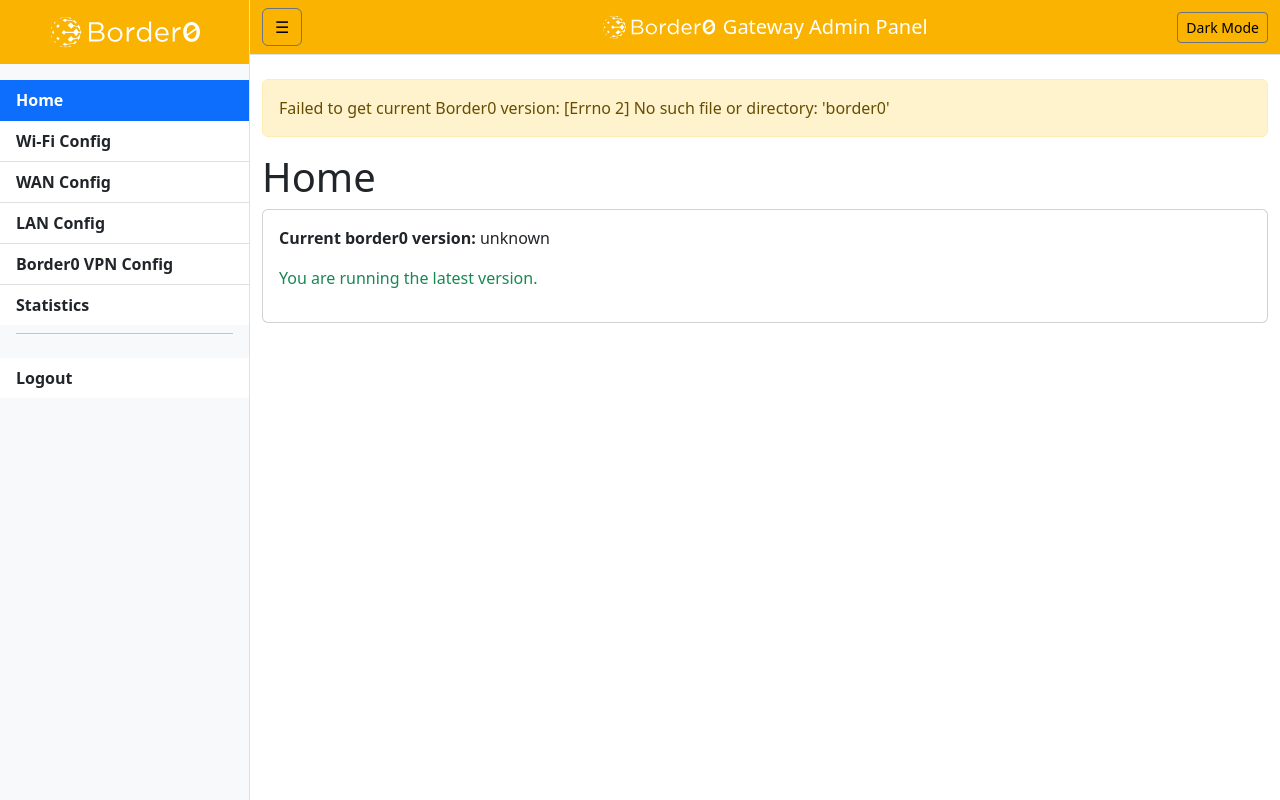
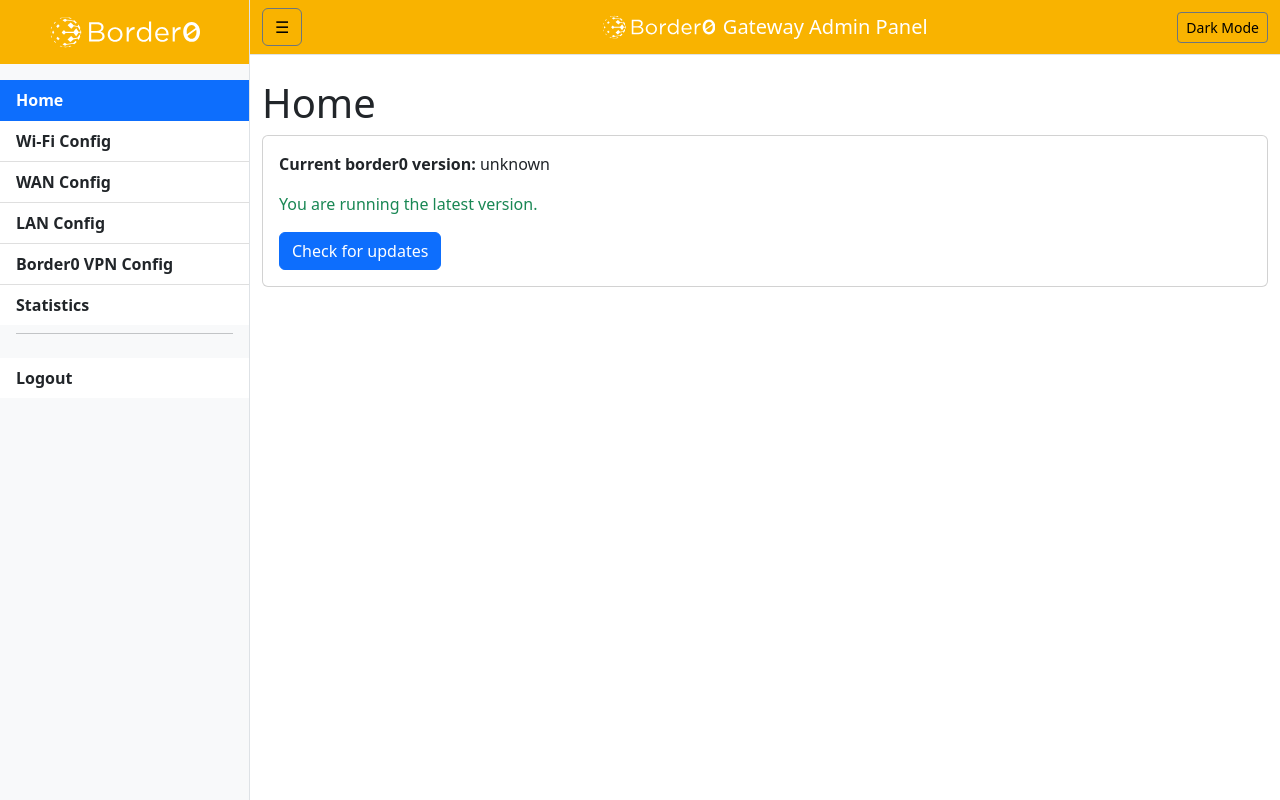
Before and after one commit to borderzero/border0-router, a Flask app: page / in a window 1280 px wide. Run offline with Flask 2, Linux system fonts and the light colour scheme; the visitor is signed in with stand-in values (Sample User, id 1); some libraries are stand-ins or nearby versions.

Commit message:
improving version check and upgrade logic

```diff
--- a/webui/gateway_admin/modules/home/routes.py
+++ b/webui/gateway_admin/modules/home/routes.py
@@ -1,5 +1,8 @@
+import os
+import json
+import re
 import subprocess
-import re
+import urllib.request
 from flask import Blueprint, render_template, current_app, flash, redirect, url_for
 from flask_login import login_required
 
@@ -8,30 +11,61 @@
 @home_bp.route('/')
 @login_required
 def index():
+    cache_dir = '/etc/border0'
+    cache_file = os.path.join(cache_dir, 'version_cache.json')
+    data = {}
+    try:
+        with open(cache_file) as f:
+            data = json.load(f)
+    except Exception:
+        pass
+    current_version = data.get('current_version', 'unknown')
+    update_available = data.get('update_available', False)
+    new_version = data.get('new_version')
+    return render_template(
+        'home/index.html',
+        current_version=current_version,
+        update_available=update_available,
+        new_version=new_version
+    )
+@home_bp.route('/check_update', methods=['POST'])
+@login_required
+def check_update():
     cli = current_app.config.get('BORDER0_CLI_PATH', 'border0')
-    # Get current version
+    cache_dir = '/etc/border0'
+    cache_file = os.path.join(cache_dir, 'version_cache.json')
+    os.makedirs(cache_dir, exist_ok=True)
     try:
-        out = subprocess.check_output([cli, '--version'], stderr=subprocess.STDOUT, text=True)
+        out = subprocess.check_output([cli, '--version'], stderr=subprocess.STDOUT, text=True, timeout=30)
         m = re.search(r'version:\s*(v\S+)', out)
         current_version = m.group(1) if m else 'unknown'
     except Exception as e:
-        current_version = 'unknown'
         flash(f'Failed to get current Border0 version: {e}', 'warning')
-    # Check for new version
-    update_available = False
-    new_version = None
+        return redirect(url_for('home.index'))
+    latest = None
     try:
-        check_out = subprocess.check_output([cli, 'version', 'check'], stderr=subprocess.STDOUT, text=True)
-        m2 = re.search(r'There is a newer version available.*\((v[^)]+)\)', check_out)
-        if m2:
-            update_available = True
-            new_version = m2.group(1)
-    except Exception:
-        pass
-    return render_template('home/index.html',
-                           current_version=current_version,
-                           update_available=update_available,
-                           new_version=new_version)
+        resp = urllib.request.urlopen('https://download.border0.com/latest_version.txt', timeout=10)
+        latest = resp.read().decode().strip()
+    except Exception as e:
+        flash(f'Failed to fetch latest version info: {e}', 'warning')
+    update_available = bool(latest and latest != current_version)
+    cache = {
+        'current_version': current_version,
+        'update_available': update_available,
+        'new_version': latest
+    }
+    try:
+        tmp = cache_file + '.tmp'
+        with open(tmp, 'w') as f:
+            json.dump(cache, f)
+        os.replace(tmp, cache_file)
+    except Exception as e:
+        flash(f'Failed to write version cache: {e}', 'warning')
+    if update_available:
+        flash(f'New version available: {latest}', 'success')
+    else:
+        flash('No new version available.', 'info')
+    return redirect(url_for('home.index'))
 
 import json
 from flask import Response
--- a/webui/templates/home/index.html
+++ b/webui/templates/home/index.html
@@ -6,9 +6,17 @@
     <p><strong>Current border0 version:</strong> {{ current_version }}</p>
     {% if update_available %}
       <p class="text-warning"><strong>New version available:</strong> {{ new_version }}</p>
-      <a href="{{ url_for('home.upgrade_page') }}" class="btn btn-primary">Upgrade to {{ new_version }}</a>
+      <div class="d-flex gap-2">
+        <a href="{{ url_for('home.upgrade_page') }}" class="btn btn-primary">Upgrade to {{ new_version }}</a>
+        <form method="post" action="{{ url_for('home.check_update') }}" class="m-0">
+          <button type="submit" class="btn btn-primary">Check for updates</button>
+        </form>
+      </div>
     {% else %}
       <p class="text-success">You are running the latest version.</p>
+      <form method="post" action="{{ url_for('home.check_update') }}" class="mt-3">
+        <button type="submit" class="btn btn-primary">Check for updates</button>
+      </form>
     {% endif %}
   </div>
 </div>
```
